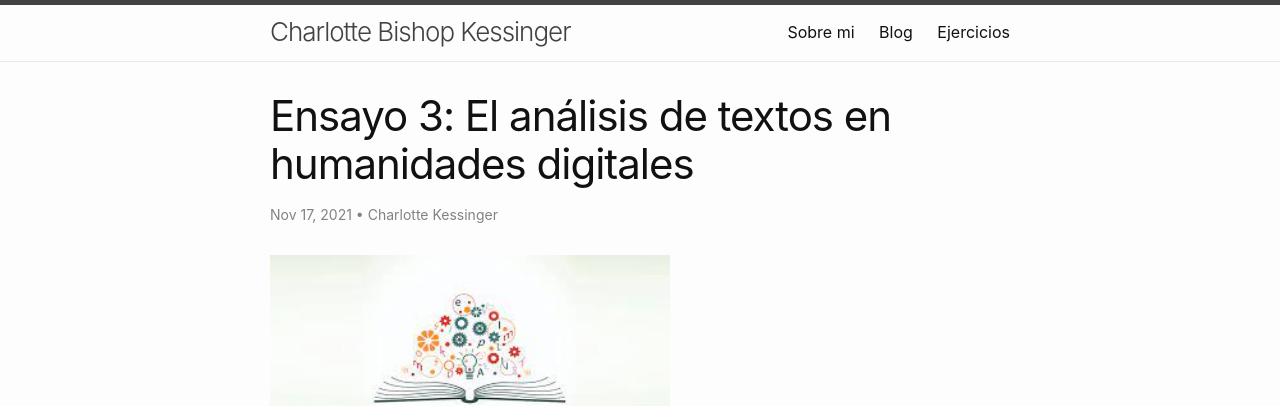
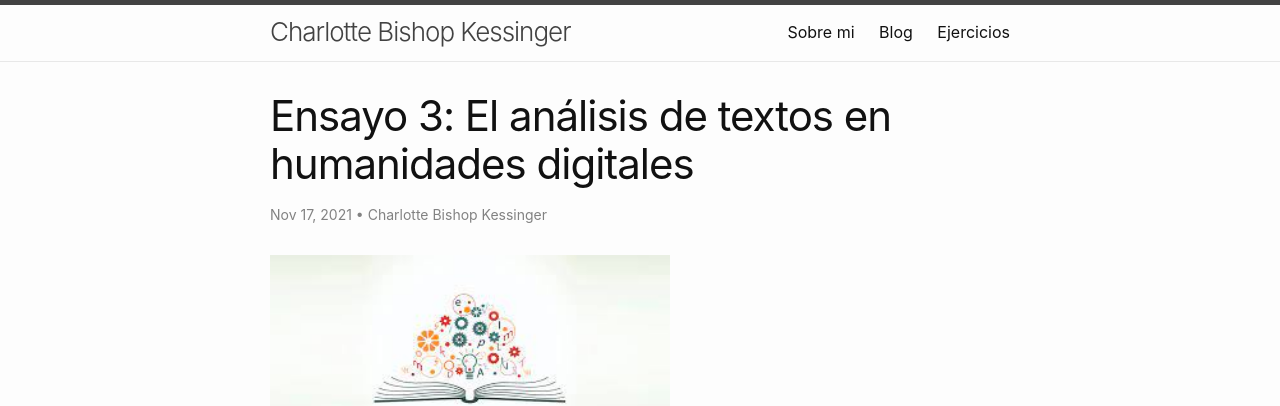
Before and after one commit to charkessinger/charkessinger.github.io, a Jekyll site: the page built from _posts/2021-11-17-ensayo3.md, in a window 1280 px wide and 900 px high. Shown: the top 406 px of the window. Built offline with Jekyll 4.4.1, drawn with Linux system fonts in a browser that asks for light colours.

Commit message:
Update 2021-11-17-ensayo3.md

```diff
--- a/_posts/2021-11-17-ensayo3.md
+++ b/_posts/2021-11-17-ensayo3.md
@@ -2,7 +2,7 @@
 layout: post
 title: "Ensayo 3: El análisis de textos en humanidades digitales"
 author:
-- Charlotte Kessinger
+- Charlotte Bishop Kessinger
 date: 2021-11-17
 ---
 
```
